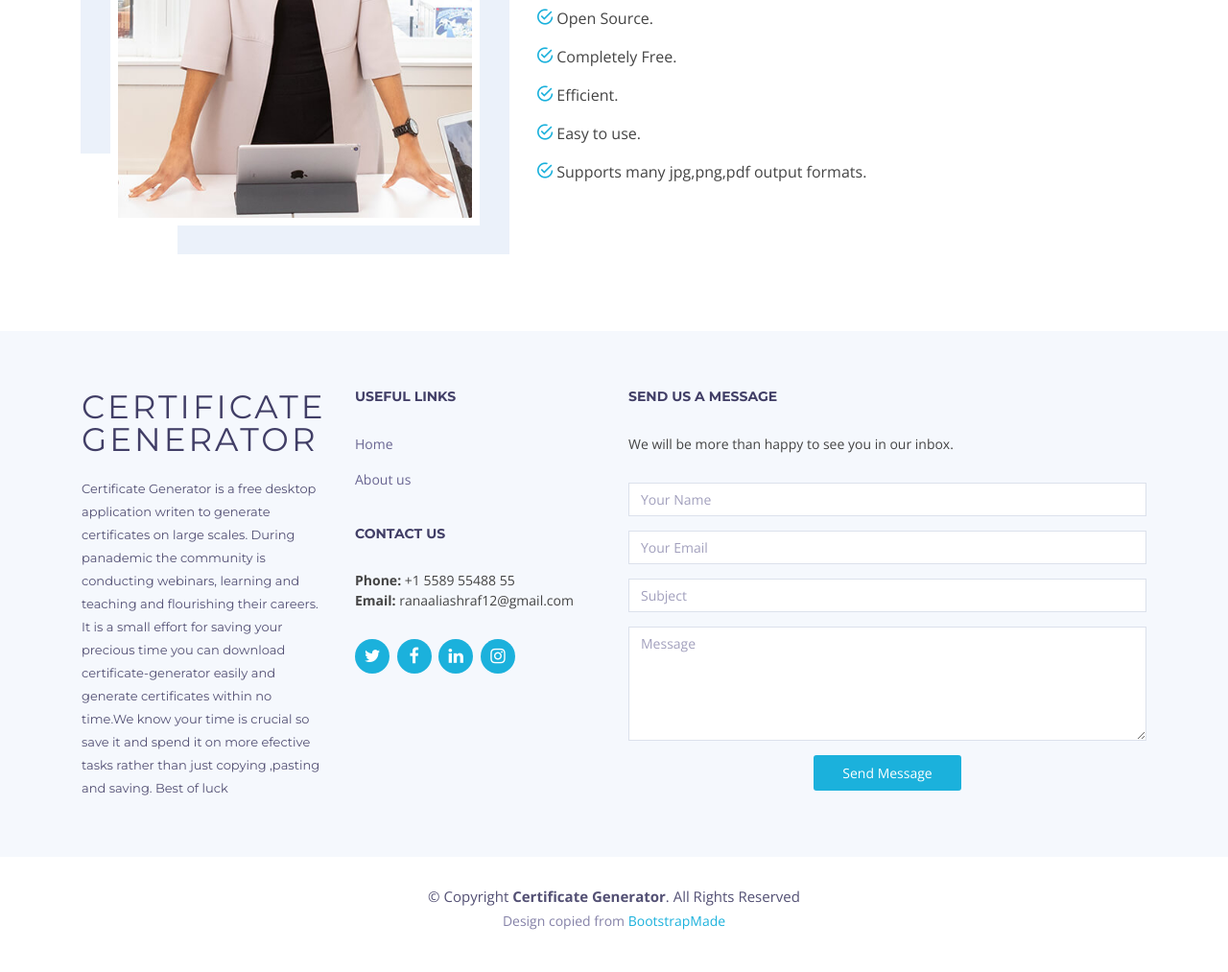
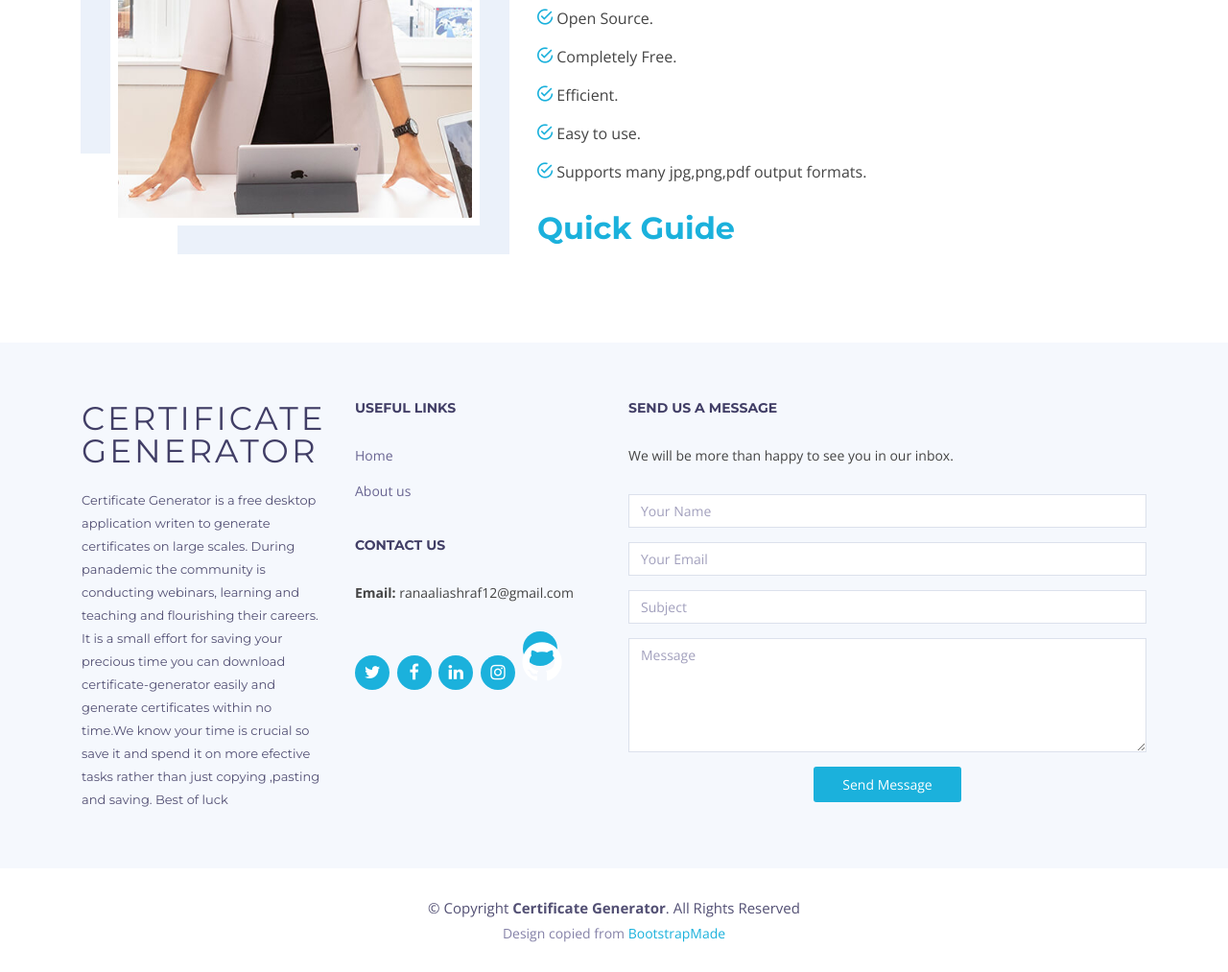
Before and after one commit to certificate-generator/certificate-generator.github.io, a plain HTML site: page index.html in a window 1280 px wide. Shown: the part 1238-2251 px from the top of the page at 96% size. Drawn offline with nearby package versions, Linux system fonts and the light colour scheme; files whose address does not match are found by name.

Commit message:
added github links

```diff
--- a/index.html
+++ b/index.html
@@ -45,6 +45,7 @@
           <a href="https://web.facebook.com/profile.php?id=100007168292766" target="_blank" class="facebook"><i class="fa fa-facebook"></i></a>
           <a href="https://www.linkedin.com/in/alicv/" target="_blank" class="linkedin"><i class="fa fa-linkedin"></i></a>
           <a href="https://www.instagram.com/al1_rajpoot/" target="_blank" class="instagram"><i class="fa fa-instagram"></i></a>
+          <a href ="https://github.com/programmingLover12" target="_blank"> <i class="fa fa-github" style="font-size:48px;"></i></a>
         </div>
       </div>
     </div>
@@ -65,6 +66,7 @@
           <li><a href="#footer">Contact Us</a></li>
         </ul>
       </nav><!-- .main-nav -->
+      <a href="https://github.com/programmingLover12/certificate-generator" target="_blank" class="btn-get-started scrollto">Source Code</a>
 
     </div>
   </header><!-- #header -->
@@ -81,6 +83,7 @@
             <a href="https://github.com/certificate-generator/certificates-generator-releases/raw/main/Certificate%20Generator.exe" class="btn-get-started scrollto">Download</a>
           </div>
         </div>
+
 
         <div class="col-md-6 intro-img order-md-last order-first">
           <img src="img/intro-img.svg" alt="" class="img-fluid">
@@ -121,12 +124,15 @@
                 <li><i class="ion-android-checkmark-circle"></i>Easy to use.</li>
                 <li><i class="ion-android-checkmark-circle"></i>Supports many jpg,png,pdf output formats.</li>
               </ul>
+              <h2><a href="https://programminglover12.github.io/certificate-generator/" target="_blank">Quick Guide</a></h2>
+
             </div>
           </div>
         </div>
       </div>
 
     </section><!-- #about -->
+
 
 
   </main>
@@ -166,9 +172,7 @@
                   <div class="footer-links">
                     <h4>Contact Us</h4>
                     <p>
-
-                      <strong>Phone:</strong> +1 5589 55488 55<br>
-                      <strong>Email:</strong> ranaaliashraf12@gmail.com<br>
+                     <strong>Email:</strong> ranaaliashraf12@gmail.com<br>
                     </p>
                   </div>
 
@@ -177,6 +181,7 @@
                     <a href="https://web.facebook.com/profile.php?id=100007168292766" target="_blank" class="facebook"><i class="fa fa-facebook"></i></a>
                     <a href="https://www.linkedin.com/in/alicv/" target="_blank" class="linkedin"><i class="fa fa-linkedin"></i></a>
                     <a href="https://www.instagram.com/al1_rajpoot/" target="_blank" class="instagram"><i class="fa fa-instagram"></i></a>
+                    <a href ="https://github.com/programmingLover12" target="_blank"> <i class="fa fa-github" style="font-size:48px;"></i></a>
                   </div>
 
                 </div>
```
